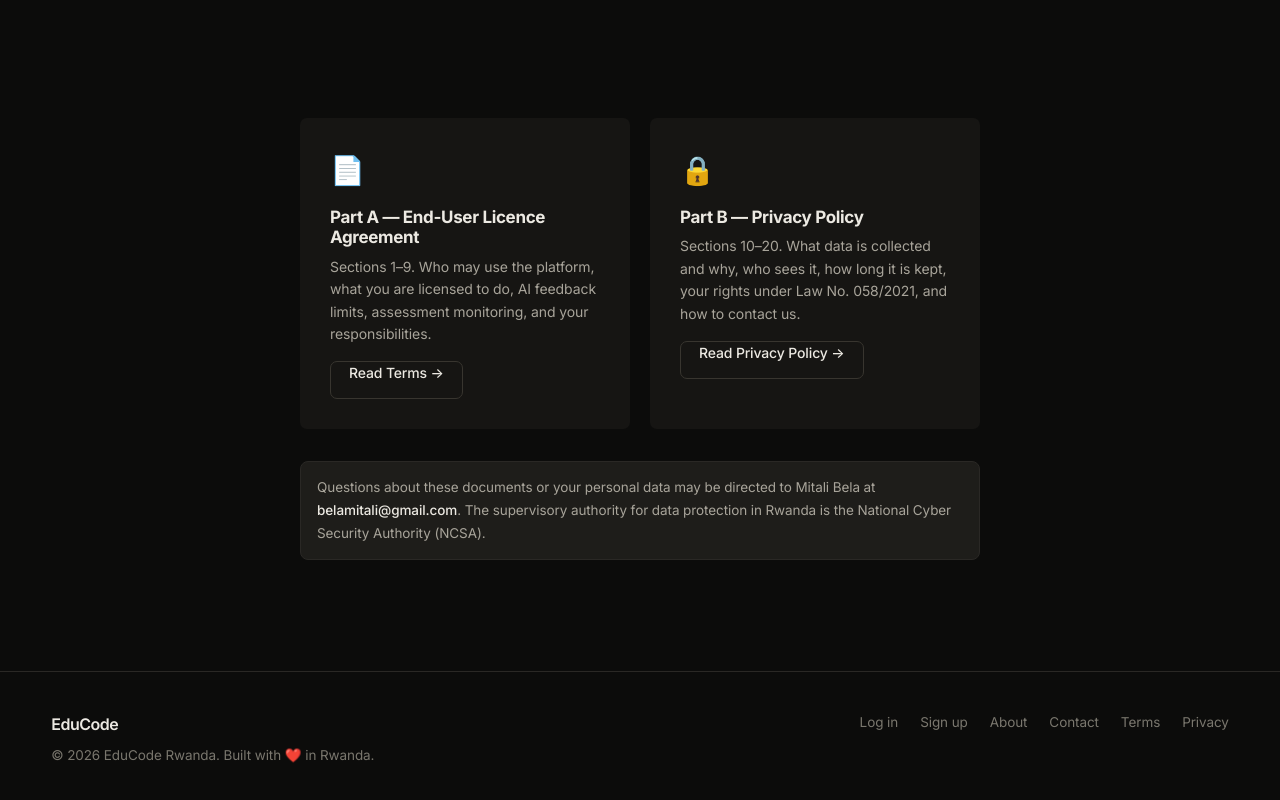
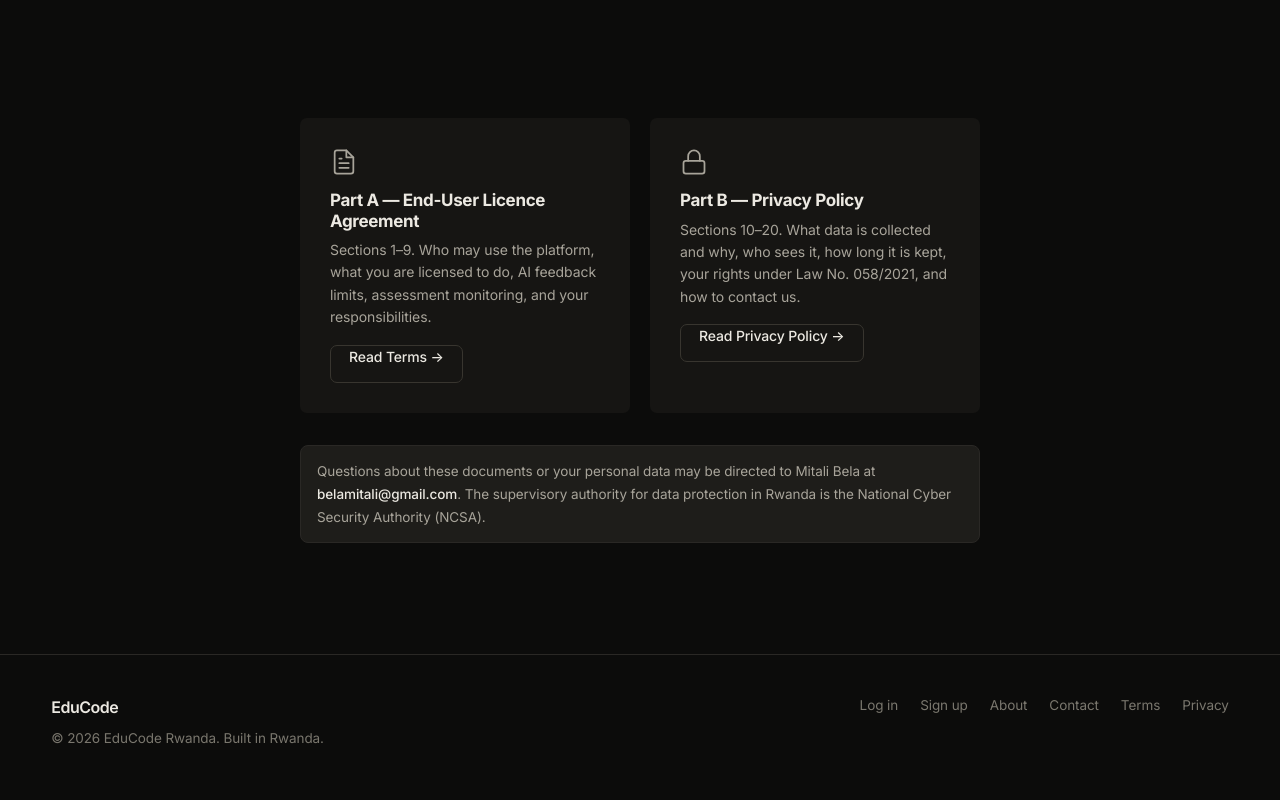
Before and after one commit to DavBelM/educode-rwanda, a React (Vite) app: page /legal in a window 1280 px wide. Shown: the part 406-1206 px from the top of the page. Built offline with nearby package versions, Linux system fonts and the light colour scheme; no server answers.

Commit message:
fix: replace emoji icons with SVG on legal landing page, remove heart from footer

```diff
--- a/src/app/LegalLandingPage.tsx
+++ b/src/app/LegalLandingPage.tsx
@@ -58,7 +58,9 @@ export default function LegalLandingPage() {
             {/* Terms card */}
             <Link to="/terms" style={{ textDecoration: 'none' }}>
               <div className="card pad-lg" style={{ height: '100%', cursor: 'pointer', transition: 'box-shadow .15s' }}>
-                <div style={{ fontSize: 28, marginBottom: 14 }}>📄</div>
+                <svg style={{ width: 28, height: 28, marginBottom: 14, color: 'var(--text-2)' }} viewBox="0 0 24 24" fill="none" stroke="currentColor" strokeWidth="1.5" strokeLinecap="round" strokeLinejoin="round" aria-hidden="true">
+                  <path d="M14 2H6a2 2 0 0 0-2 2v16a2 2 0 0 0 2 2h12a2 2 0 0 0 2-2V8z"/><polyline points="14,2 14,8 20,8"/><line x1="16" y1="13" x2="8" y2="13"/><line x1="16" y1="17" x2="8" y2="17"/><polyline points="10,9 9,9 8,9"/>
+                </svg>
                 <h2 style={{ fontSize: 17, fontWeight: 700, color: 'var(--text)', marginBottom: 8 }}>
                   Part A — End-User Licence Agreement
                 </h2>
@@ -75,7 +77,9 @@ export default function LegalLandingPage() {
             {/* Privacy card */}
             <Link to="/privacy" style={{ textDecoration: 'none' }}>
               <div className="card pad-lg" style={{ height: '100%', cursor: 'pointer', transition: 'box-shadow .15s' }}>
-                <div style={{ fontSize: 28, marginBottom: 14 }}>🔒</div>
+                <svg style={{ width: 28, height: 28, marginBottom: 14, color: 'var(--text-2)' }} viewBox="0 0 24 24" fill="none" stroke="currentColor" strokeWidth="1.5" strokeLinecap="round" strokeLinejoin="round" aria-hidden="true">
+                  <rect x="3" y="11" width="18" height="11" rx="2" ry="2"/><path d="M7 11V7a5 5 0 0 1 10 0v4"/>
+                </svg>
                 <h2 style={{ fontSize: 17, fontWeight: 700, color: 'var(--text)', marginBottom: 8 }}>
                   Part B — Privacy Policy
                 </h2>
@@ -109,7 +113,7 @@ export default function LegalLandingPage() {
         <div className="wrap foot">
           <div>
             <div className="logo" style={{ marginBottom: 8 }}><span className="edu">EduCode</span></div>
-            <div>© 2026 EduCode Rwanda. Built with ❤️ in Rwanda.</div>
+            <div>© 2026 EduCode Rwanda. Built in Rwanda.</div>
           </div>
           <div className="foot-links">
             <Link to="/login">Log in</Link>
```
